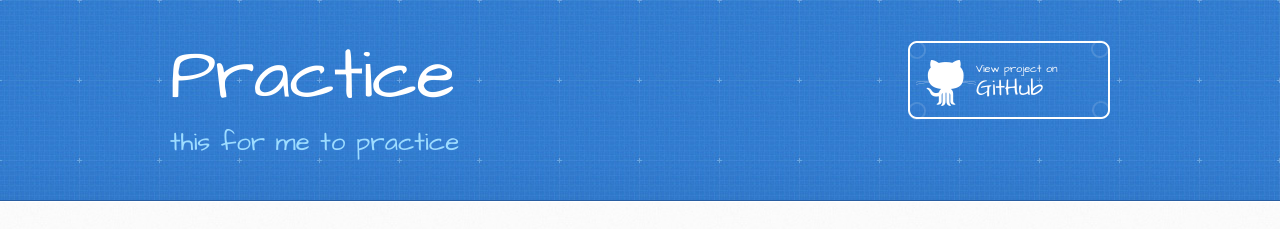
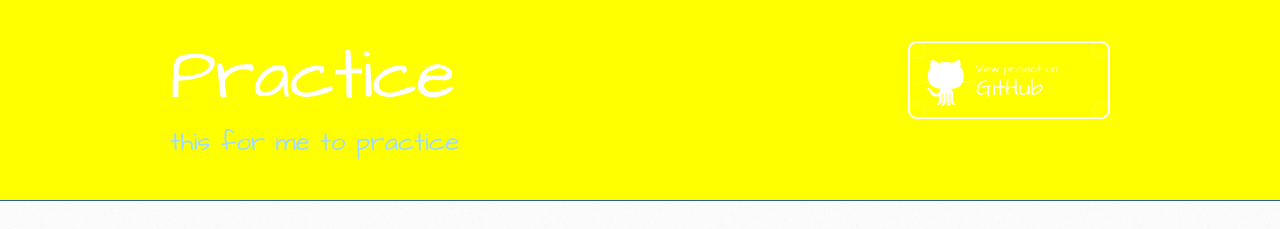
Before and after one commit to Ayisrael19/Practice, a plain HTML site: page index.html in a window 1280 px wide. Shown: the top 229 px of the page. Drawn offline with Linux system fonts and the light colour scheme.

Commit message:
Update stylesheet.css

```diff
--- a/stylesheets/stylesheet.css
+++ b/stylesheets/stylesheet.css
@@ -451,7 +451,7 @@ header {
   padding-top: 40px;
   padding-bottom: 40px;
   font-family: 'Architects Daughter', 'Helvetica Neue', Helvetica, Arial, serif;
-  background: #2e7bcf url(../images/header-bg.jpg) 0 0 repeat-x;
+  background: #ffff00;
   border-bottom: solid 1px #275da1;
 }
 
```
